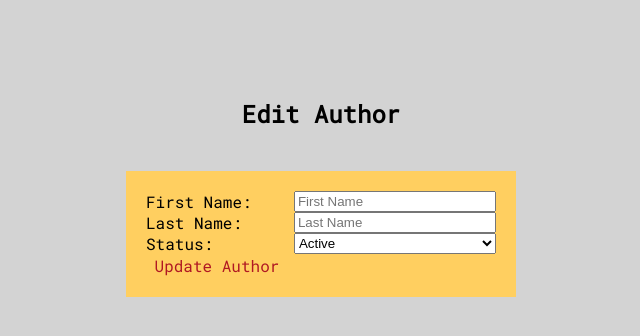
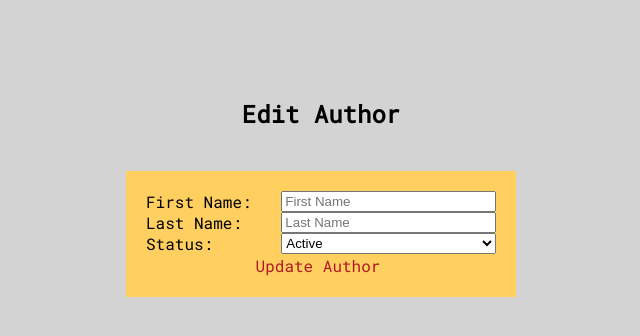
Before and after one commit to charbroadley/fantasy_bazaar, a Flask app: page /authors/1/edit in a window 1280 px wide. Shown: the part 250-586 px from the top of the page, without its empty margins (319-959 px from the left). Run offline with Flask 2, Linux system fonts and the light colour scheme; data that the repository does not hold is empty; some libraries are stand-ins or nearby versions.

Commit message:
no ugly forms left

```diff
--- a/static/main.css
+++ b/static/main.css
@@ -45,10 +45,6 @@ h3 ul li{
 
 .form{
     background-color: #ffcf60;
-    /* display: flex;
-    flex-wrap: wrap;
-    justify-content: space-between;
-    gap: 0.5rem; */
     display: grid;
     grid-template-areas:
         'title title-input'
@@ -144,7 +140,66 @@ h3 ul li{
     text-decoration: underline;
 }
 
+.authors-form{
+    background-color: #ffcf60;
+    display: grid;
+    grid-template-areas:
+        'firstname firstname-input'
+        'lastname lastname-input'
+        'status status-input'
+        'author-button author-button';
+    width: 350px;
+    margin: 0 auto;
+    padding: 20px;
+}
 
+.firstname{
+    grid-area: firstname;
+}
+
+.firstname-input{
+    grid-area: firstname-input;
+}
+
+.lastname{
+    grid-area: lastname;
+}
+
+.lastname-input{
+    grid-area: lastname-input;
+
+}
+
+.status{
+    grid-area: status;
+}
+
+.status-input{
+    grid-area: status-input;
+}
+
+.author-button{
+    grid-area: author-button;
+}
+
+.authors-form button {
+    font-family: 'Roboto Mono', monospace;
+    background-color: transparent;
+    border: none;
+    color: #b01823;
+    padding-left: 0px;
+    text-align: center;
+    text-decoration: none;
+    display: inline-block;
+    font-size: 16px;
+    margin: none;
+    cursor: pointer;
+
+}
+
+.authors-form button:hover {
+    text-decoration: underline;
+}
 #genre-menu {
     display: flex;
     justify-content: space-around;
--- a/templates/authors/edit.html
+++ b/templates/authors/edit.html
@@ -4,16 +4,16 @@
 <h2>Edit Author</h2>
 <h3>{{ author.first_name }} {{ author.last_name }}</h3>
 <br>
-<form class="form" action="/authors/{{ author.id }}" method="post">
+<form class="authors-form" action="/authors/{{ author.id }}" method="post">
 
-        <label for="first_name">First Name:</label>
-        <input type="text" id="first_name" name="first_name" placeholder="First Name" value="{{ author.first_name }}" required>
+        <label class="firstname" for="first_name">First Name:</label>
+        <input class="firstname-input" type="text" id="first_name" name="first_name" placeholder="First Name" value="{{ author.first_name }}" required>
 
-        <label for="last_name">Last Name:</label>
-        <input type="text" id="last_name" name="last_name" placeholder="Last Name" value="{{ author.last_name }}" required>
+        <label class="lastname" for="last_name">Last Name:</label>
+        <input class="lastname-input" type="text" id="last_name" name="last_name" placeholder="Last Name" value="{{ author.last_name }}" required>
 
-        <label for="status">Status:</label>
-        <select id="status" name="status">
+        <label class="status" for="status">Status:</label>
+        <select class="status-input" id="status" name="status">
             <!-- top option is the automatic one -->
             <option value="true"
                 {% if author.status == True %}
@@ -23,7 +23,7 @@
                 selected="selected" {% endif %}>Inactive</option>
         </select>
 
-    <button type="submit">Update Author</button>
+    <button class="author-button" type="submit">Update Author</button>
 </form>
 
 {% endblock %}
```
Also changed, not shown: templates/authors/new.html (+9 -8 lines).
